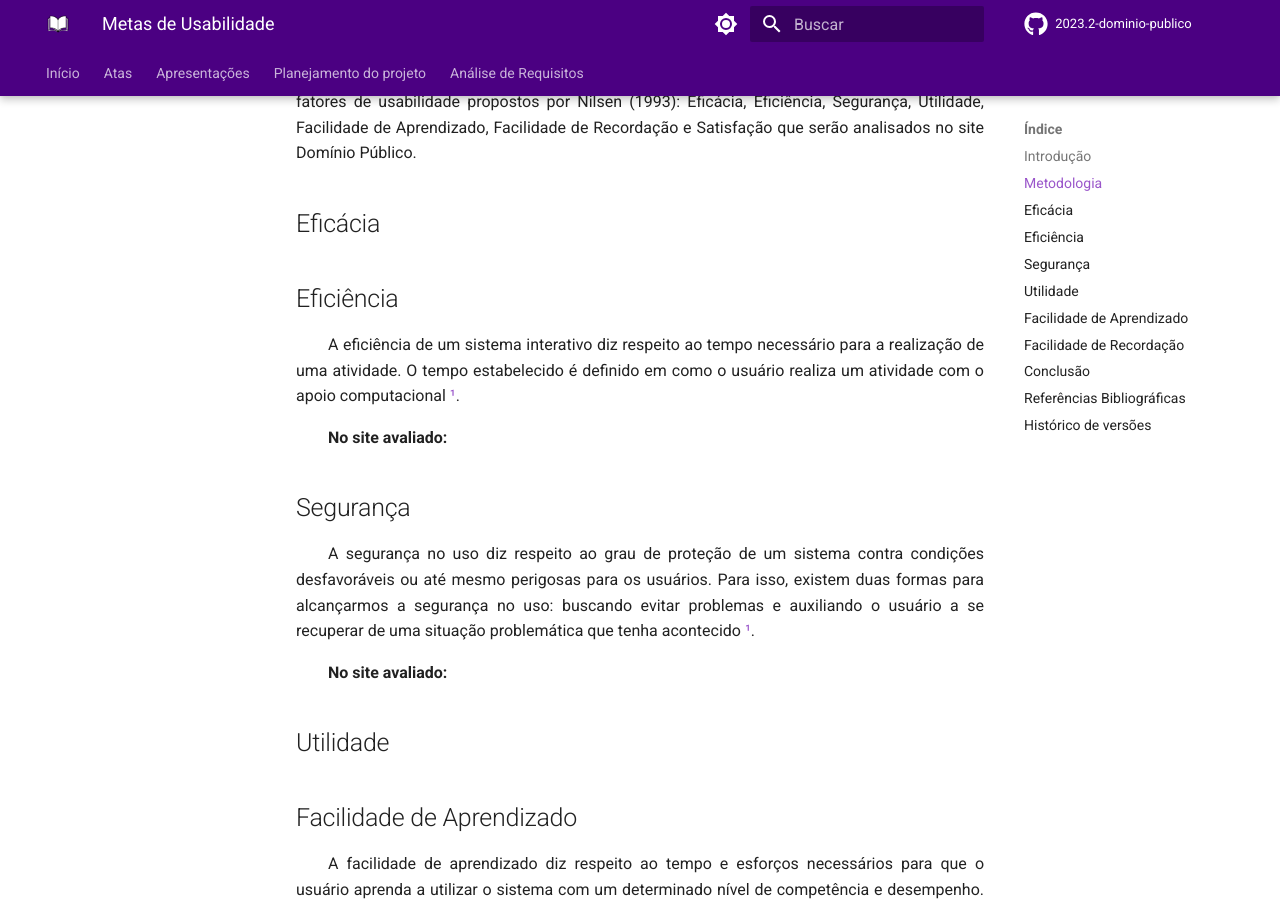
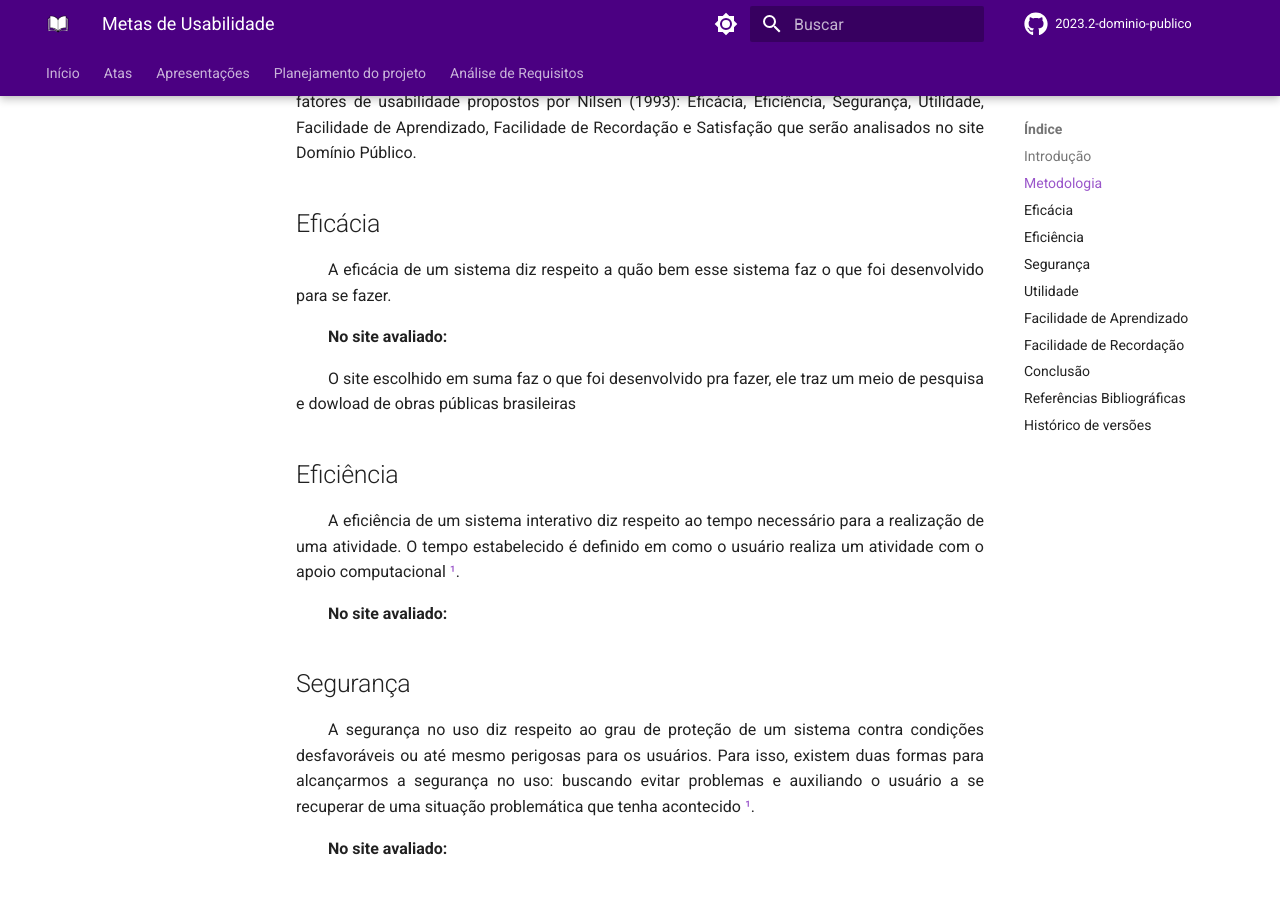
Before and after one commit to Interacao-Humano-Computador/2023.2-Dominio-Publico, an MkDocs documentation site: the page built from docs/analise_de_requisitos/metas_de_usabilidade.md, in a window 1280 px wide and 900 px high, scrolled down 434 px. Built offline with MkDocs 1.6.1 and Material for MkDocs 9.7.7, drawn with Linux system fonts in a browser that asks for light colours; comment, search, counter and statistics services are not loaded.

Commit message:
Usabilidade eficacia

```diff
--- a/docs/analise_de_requisitos/metas_de_usabilidade.md
+++ b/docs/analise_de_requisitos/metas_de_usabilidade.md
@@ -9,6 +9,12 @@ As metas de usabilidade compreende a identificação dos critérios de qualidade
 Para atingir os critérios de qualidade que deverão ser priorizados, utilizaremos os seguintes fatores de usabilidade propostos por Nilsen (1993): Eficácia, Eficiência, Segurança, Utilidade, Facilidade de Aprendizado, Facilidade de Recordação e Satisfação que serão analisados no site Domínio Público.
 
 ## Eficácia
+
+A eficácia de um sistema diz respeito a quão bem esse sistema faz o que foi desenvolvido para se fazer.
+
+**No site avaliado:**<br>
+
+O site escolhido em suma faz o que foi desenvolvido pra fazer, ele traz um meio de pesquisa e dowload de obras públicas brasileiras
 
 ## Eficiência
 
```
